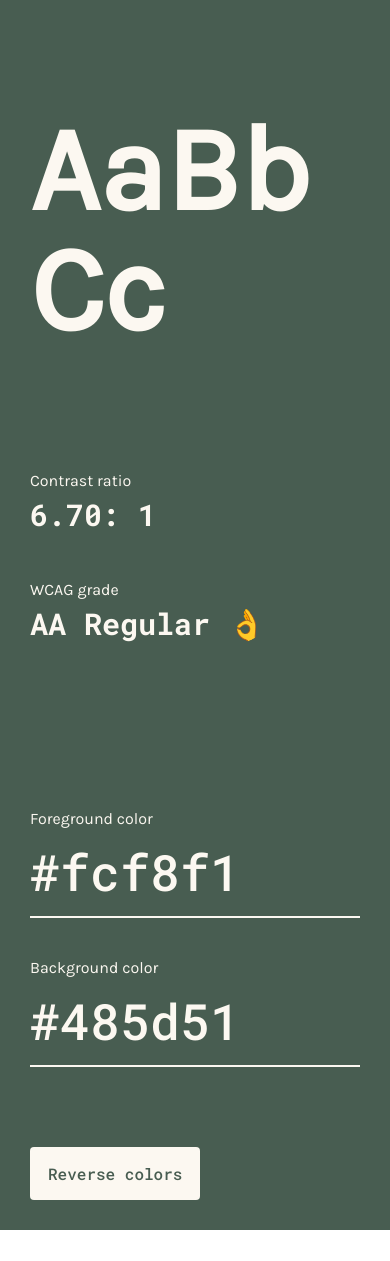
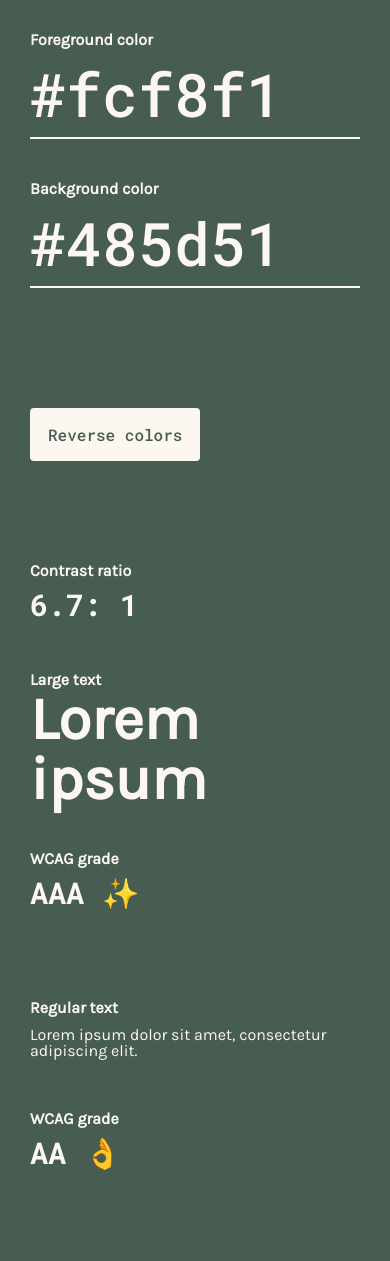
Before and after one commit to ninayujiri/colora11y, a Gatsby site: page / in a window 390 px wide. Before the commit the page ends 1230 px from the top, so only its background shows below. Built offline with nearby package versions, Linux system fonts and the light colour scheme; Gatsby itself is replaced by a stand-in of ours.

Commit message:
Added large and regular grade, started mobile styles

```diff
--- a/src/components/Button.jsx
+++ b/src/components/Button.jsx
@@ -1,4 +1,3 @@
-import React from 'react'
 import styled from 'styled-components'
 
 export const Button = styled.button`
@@ -10,6 +9,7 @@ export const Button = styled.button`
   border-radius: 4px;
   color: ${ props => props.bgColor };
   background-color: ${ props => props.color };
+  margin-bottom: 60px;
 
   &:hover {
     filter: brightness(90%);
--- a/src/components/Container.jsx
+++ b/src/components/Container.jsx
@@ -1,7 +1,9 @@
 import styled from 'styled-components'
 
 export const Container = styled.div`
-  padding: 80px;
+  padding: 100px;
+  display: flex;
+  flex-direction: column;
 
   @media (max-width: 768px) {
     padding: 30px;
--- a/src/components/Form.jsx
+++ b/src/components/Form.jsx
@@ -1,4 +1,4 @@
-import styled from 'styled-components';
+import styled from 'styled-components'
 
 export const Form = styled.form`
   && {
@@ -22,12 +22,14 @@ export const Input = styled.input`
     color: inherit;
   }
 
-  @media (max-width: 768px) {
-    font-size: 50px;
+  @media (max-width: 1200px) {
+    font-size: 60px;
   }
 `;
 
 export const Label = styled.label`
   font-family: 'Karla', sans-serif;
+  font-size: 16px;
+  font-weight: 700;
   padding-bottom: 10px;
 `;
--- a/src/components/Grid.jsx
+++ b/src/components/Grid.jsx
@@ -13,10 +13,24 @@ export const Row = styled.div`
 `;
 
 export const Col = styled.div`
-  width: ${props => props.width ? props.width : '48%'};
+  width: ${ props => props.width ? props.width : '48%' };
 
   @media (max-width: 768px) {
+    order: ${ props => props.order };
     width: 100%;
     margin-bottom: 40px;
   }
 `;
+
+export const Section = styled.section`
+  margin-bottom: 120px;
+
+  @media (max-width: 1200px) {
+      margin-bottom: 60px;
+  }
+
+  @media (max-width: 768px) {
+    order: ${ props => props.order };
+    margin-bottom: 40px;
+  }
+`;
--- a/src/components/RatioCard.jsx
+++ /dev/null
@@ -1,27 +0,0 @@
-import React from 'react'
-import { Label } from './Form'
-import { SubHeading } from './Typography'
-import { Card } from './Card'
-import { Col, Row } from './Grid'
-
-const RatioCard = ({
-                     ratio,
-                     grade
-                   }) => (
-    <Card>
-      <Row>
-        <Col>
-          <Label>Contrast ratio</Label>
-          <SubHeading>{ ratio }: 1</SubHeading>
-
-        </Col>
-        <Col>
-          <Label>WCAG grade</Label>
-          <SubHeading>{ grade }</SubHeading>
-
-        </Col>
-      </Row>
-    </Card>
-);
-
-export default RatioCard
--- /dev/null
+++ b/src/components/Stat.jsx
@@ -0,0 +1,17 @@
+import React from 'react'
+import { Label } from './Form'
+import { SubHeading } from './Typography'
+
+const Stat = ({
+                label,
+                stat
+              }) => (
+
+    <>
+      <Label>{ label }</Label>
+      <SubHeading>{ stat }</SubHeading>
+    </>
+
+);
+
+export default Stat
--- a/src/components/Typography.jsx
+++ b/src/components/Typography.jsx
@@ -2,14 +2,32 @@ import styled from 'styled-components'
 
 export const Heading = styled.h1`
   font-family: 'Karla', sans-serif;
-  font-size: 120px;
+  font-weight: 700;
+  font-size: 72px;
   line-height: 1;
   word-break: break-word;
+  margin: 0;
+
+  @media (max-width: 1200px) {
+    font-size: 60px;
+  }
 `;
 
 export const SubHeading = styled.h3`
   font-family: 'Roboto Mono', sans-serif;
-  font-size: 30px;
+  font-size: 40px;
+  line-height: 1;
+  margin: 10px 0;
+
+  @media (max-width: 1200px) {
+    font-size: 30px;
+  }
+`;
+
+export const Body = styled.p`
+  font-family: 'Karla', sans-serif;
+  font-weight: 500;
+  font-size: 16px;
   line-height: 1;
   margin: 10px 0;
 `;
--- a/src/pages/index.js
+++ b/src/pages/index.js
@@ -2,12 +2,12 @@ import React, { useEffect, useState } from 'react'
 import chroma from 'chroma-js'
 import Layout from '../layouts/Layout'
 import SiteMetadata from '../components/SiteMetadata'
-import { Heading } from '../components/Typography'
+import { Body, Heading } from '../components/Typography'
 import { Form, Input, Label } from '../components/Form'
 import { Background } from '../components/Background'
 import { Container } from '../components/Container'
-import RatioCard from '../components/RatioCard'
-import { Col, Row } from '../components/Grid'
+import Stat from '../components/Stat'
+import { Col, Row, Section } from '../components/Grid'
 import { Button } from '../components/Button'
 
 const IndexPage = () => {
@@ -16,7 +16,10 @@ const IndexPage = () => {
     bgColor: '#485d51'
   });
   const [ratio, setRatio] = useState();
-  const [grade, setGrade] = useState('AaBbCc');
+  const [grade, setGrade] = useState({
+    regular: '',
+    large: ''
+  });
 
   useEffect(() => {
         const hexCodeRegEx = /^#+([a-fA-F0-9]{6}|[a-fA-F0-9]{3})$/;
@@ -32,17 +35,17 @@ const IndexPage = () => {
   };
 
   const checkColorContrast = () => {
-    const contrastRatio = chroma.contrast(inputs.textColor, inputs.bgColor).toFixed(2);
+    const contrastRatio = chroma.contrast(inputs.textColor, inputs.bgColor).toFixed(1);
     setRatio(contrastRatio);
 
     if (contrastRatio > 7) {
-      setGrade('AAA 💯');
+      setGrade({large: 'AAA ✨', regular: 'AAA ✨'});
     } else if (contrastRatio > 4.5) {
-      setGrade('AA Regular 👌');
+      setGrade({large: 'AAA ✨', regular: 'AA 👌'});
     } else if (contrastRatio > 3) {
-      setGrade('AA Large 👌')
+      setGrade({large: 'AA 👌', regular: 'Fail 👎'});
     } else {
-      setGrade('Fail 👎');
+      setGrade({large: 'Fail 👎', regular: 'Fail 👎'});
     }
   };
 
@@ -58,17 +61,40 @@ const IndexPage = () => {
         <SiteMetadata title="Home" description="A11y color contrast checker" />
         <Background color={ inputs.textColor } bgColor={ inputs.bgColor }>
           <Container>
+            <Section order="3">
               <Row>
-              <Col width="38%">
+                <Col width="48%" order="2">
+                  <Label>
+                    Large text
+                  </Label>
                   <Heading>
-                  AaBbCc
+                    Lorem ipsum
                   </Heading>
                 </Col>
-              <Col width="58%">
-                <RatioCard ratio={ ratio } grade={ grade } />
+                <Col width="18%" order="3">
+                  <Stat label="WCAG grade" stat={ grade.large } />
+                </Col>
+                <Col width="18%" order="1">
+                  <Stat label="Contrast ratio" stat={ `${ ratio }: 1` } />
                 </Col>
               </Row>
+              <Row>
+                <Col width="48%">
+                  <Label>
+                    Regular text
+                  </Label>
+                  <Body>
+                    Lorem ipsum dolor sit amet, consectetur adipiscing elit.
+                  </Body>
+                </Col>
+                <Col width="18%">
+                  <Stat label="WCAG grade" stat={ grade.regular } />
+                </Col>
+                <Col width="18%" />
+              </Row>
+            </Section>
 
+            <Section order="1">
               <Form color={ inputs.color }>
                 <Row>
                   <Col>
@@ -102,7 +128,9 @@ const IndexPage = () => {
                   </Col>
                 </Row>
               </Form>
+            </Section>
 
+            <Section order="2">
               <Button
                   color={ inputs.textColor }
                   bgColor={ inputs.bgColor }
@@ -111,8 +139,7 @@ const IndexPage = () => {
               >
                 Reverse colors
               </Button>
-
-
+            </Section>
           </Container>
         </Background>
       </Layout>
```
Lines whose indentation alone changed are shown as unchanged.
